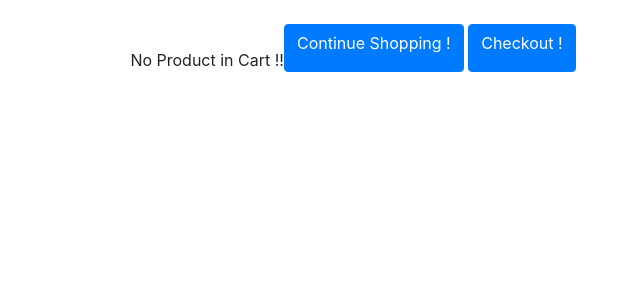
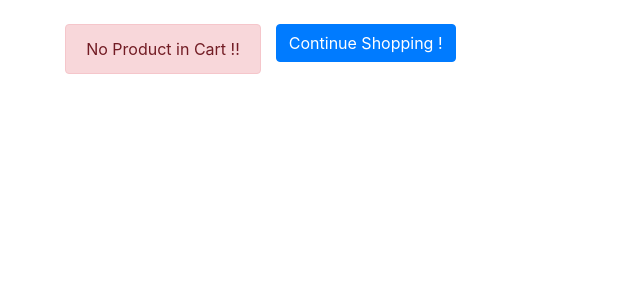
Before and after one commit to KinjalDas/MyShoppingApp, a Django app: page /cart/ in a window 1280 px wide. Shown: the part 56-356 px from the top of the page, without its empty margins (287-927 px from the left). Run offline with Django 3.2, Linux system fonts and the light colour scheme; data comes from the database, SQL or seed files in the repository; both versions use the stored data as it was after the commit; data that the repository does not hold is empty; some libraries are stand-ins or nearby versions.

Commit message:
whole site at its best

```diff
--- a/MyShop/templates/MyShop/cart.html
+++ b/MyShop/templates/MyShop/cart.html
@@ -1,9 +1,9 @@
 {% extends 'base.html' %}
 {% block body %}
 {% if cart %}
+<div class="col-md-6 col-lg-4 col-sm-1">
 {% for product_pair in prod_pairs %}
 <br/>
-<div class="col-md-6 col-lg-4 col-sm-1">
 <div class="card" style="width: 9rem;">
   <img src="{{ product_pair.product.image.url }}" class="card-img-top" alt="No image Found!">
   <div class="card-body">
@@ -15,10 +15,11 @@
 </div>
 <br/>
 {% endfor %}
+<a class ="btn btn-success" href="#">Checkout !</a>
 {% else %}
-No Product in Cart !!
+<div class="alert alert-danger" role="alert">No Product in Cart !!</div>
 <br/>
+<div class="col-md-6 col-lg-4 col-sm-1">
 {% endif %}
-<a class ="btn btn-primary" href="/">Continue Shopping !</a>&nbsp<a class ="btn btn-primary" href="#">Checkout !</a>
-<br/>
+<a class ="btn btn-primary" href="/">Continue Shopping !</a>
 {% endblock %}
```
Also changed, not shown: sqlite3.db.
